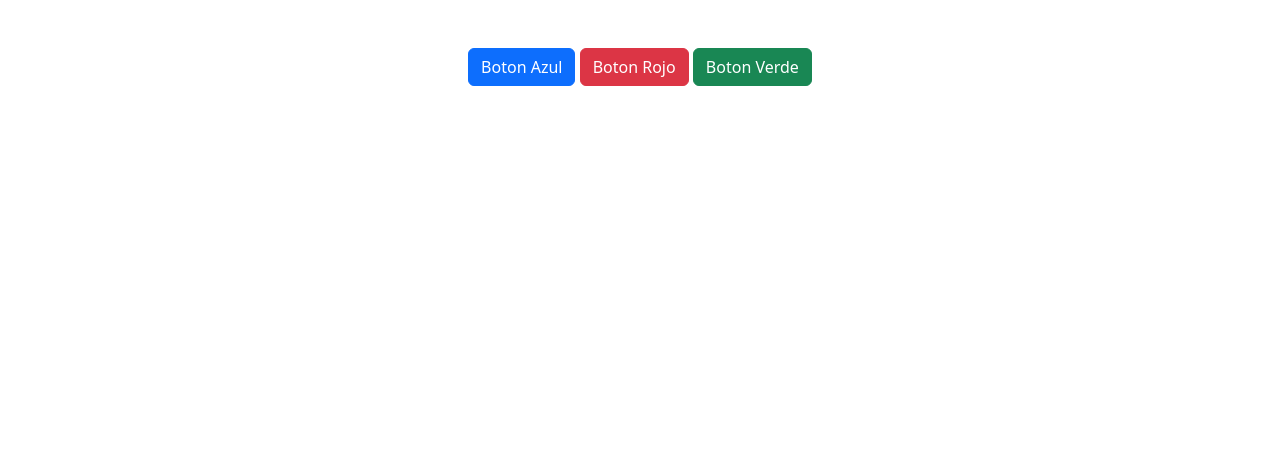
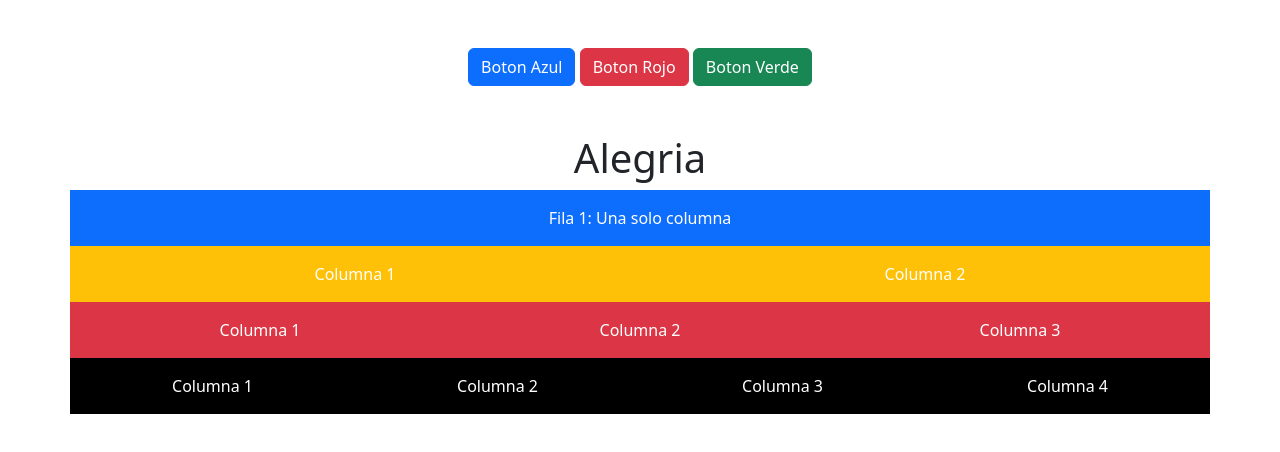
Before and after one commit to IsaiAlegria1820/Bloque_3, a plain HTML site: page Clase_6/ejercicio_1.html in a window 1280 px wide. Drawn offline with nearby package versions, Linux system fonts and the light colour scheme.

Commit message:
experimentando con bootstrap

```diff
--- a/Clase_6/ejercicio_1.html
+++ b/Clase_6/ejercicio_1.html
@@ -12,6 +12,28 @@
         <button class="btn btn-danger">Boton Rojo</button>
         <button class="btn btn-success">Boton Verde</button>
     </div>
+    <div class="container text-center mt-5">
+        <h1>Alegria</h1>
+        <div class="row">
+            <div class="col-12 bg-primary text-white text-center p-3">Fila 1: Una solo columna</div>
+        </div>
+        <div class="row">
+            <div class="col-6 bg-warning text-white text-center p-3">Columna 1</div>
+            <div class="col-6 bg-warning text-white text-center p-3">Columna 2</div>
+        </div>
+        <div class="row">
+            <div class="col-4 bg-danger text-white text-center p-3">Columna 1</div>
+            <div class="col-4 bg-danger text-white text-center p-3">Columna 2</div>
+            <div class="col-4 bg-danger text-white text-center p-3">Columna 3</div>
+        </div>
+        <div class="row">
+            <div class="col-3 bg-black text-white text-center p-3">Columna 1</div>
+            <div class="col-3 bg-black text-white text-center p-3">Columna 2</div>
+            <div class="col-3 bg-black text-white text-center p-3">Columna 3</div>
+            <div class="col-3 bg-black text-white text-center p-3">Columna 4</div>
+        </div>
+
+    </div>
     <script src="https://cdn.jsdelivr.net/npm/bootstrap@5.3.3/dist/js/bootstrap.bundle.min.js" integrity="sha384-YvpcrYf0tY3lHB60NNkmXc5s9fDVZLESaAA55NDzOxhy9GkcIdslK1eN7N6jIeHz" crossorigin="anonymous"></script>
 </body>
 </html>
```
